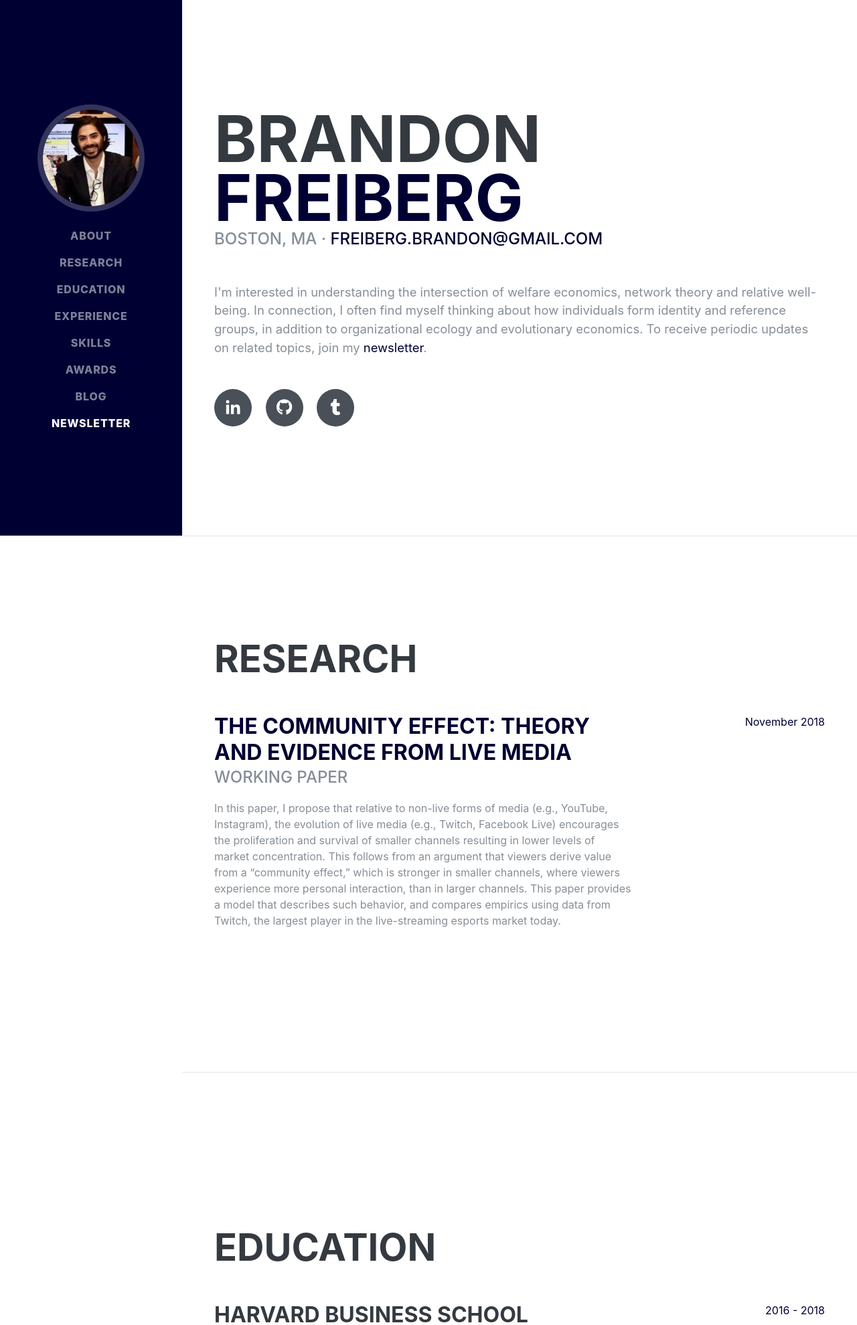
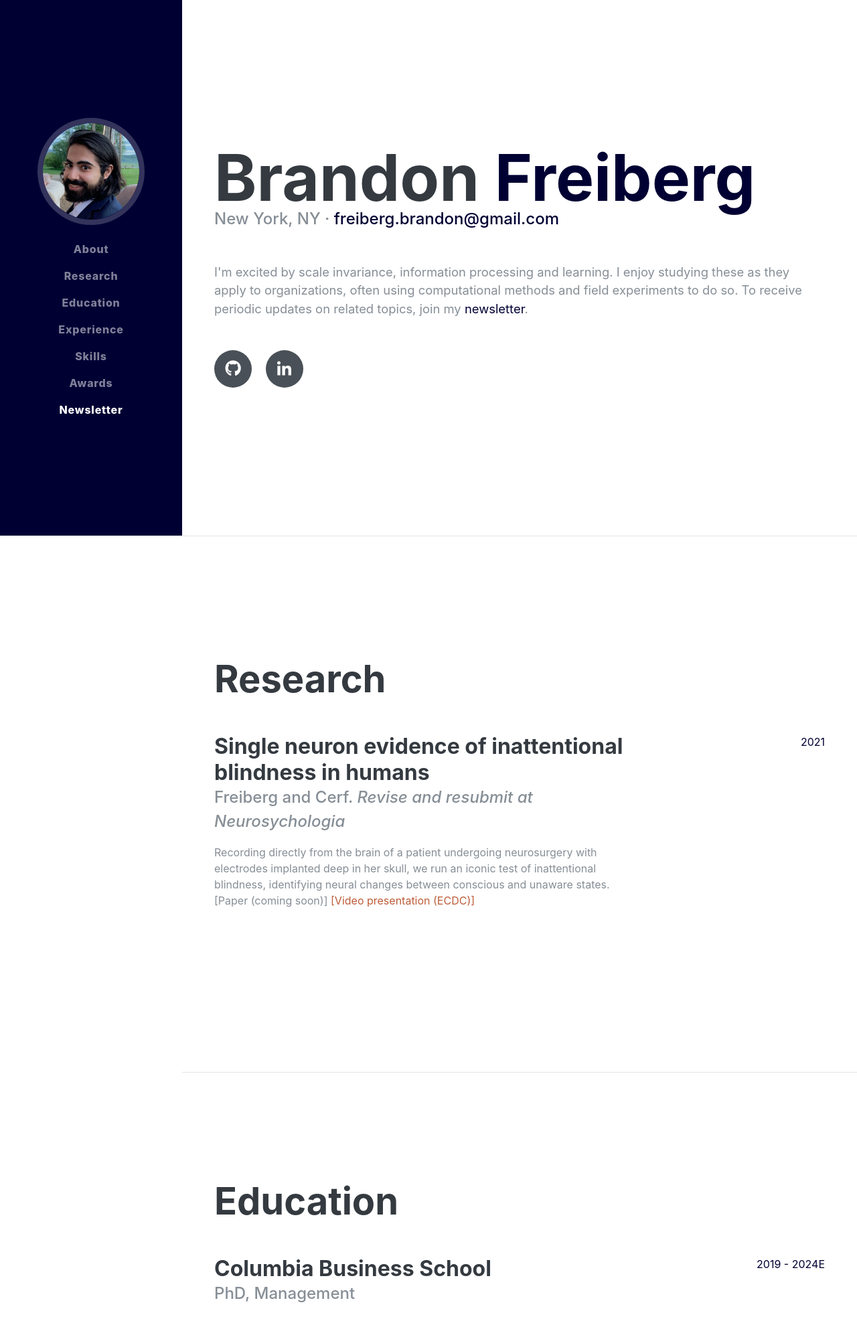
Before and after one commit to bfreiber/personal-website, a Flask app: page / in a window 1280 px wide. Shown: the top 1979 px of the page at 67% size. Run offline with Flask 2, Linux system fonts and the light colour scheme; some libraries are stand-ins or nearby versions; some web fonts are replaced.

Commit message:
simpler design, more research focused

```diff
--- a/app/static/css/resume.css
+++ b/app/static/css/resume.css
@@ -25,7 +25,7 @@ h5,
 h6 {
   font-family: 'Saira Extra Condensed', -apple-system, BlinkMacSystemFont, 'Segoe UI', Roboto, 'Helvetica Neue', Arial, sans-serif, 'Apple Color Emoji', 'Segoe UI Emoji', 'Segoe UI Symbol', 'Noto Color Emoji';
   font-weight: 700;
-  text-transform: uppercase;
+  /*text-transform: uppercase;*/
   color: #343a40;
 }
 
@@ -48,7 +48,7 @@ p.lead {
 }
 
 .subheading {
-  text-transform: uppercase;
+  /*text-transform: uppercase;*/
   font-weight: 500;
   font-family: 'Saira Extra Condensed', -apple-system, BlinkMacSystemFont, 'Segoe UI', Roboto, 'Helvetica Neue', Arial, sans-serif, 'Apple Color Emoji', 'Segoe UI Emoji', 'Segoe UI Symbol', 'Noto Color Emoji';
   font-size: 1.5rem;
@@ -86,7 +86,7 @@ p.lead {
 #sideNav .navbar-nav .nav-item .nav-link {
   font-weight: 800;
   letter-spacing: 0.05rem;
-  text-transform: uppercase;
+  /*text-transform: uppercase;*/
 }
 
 #sideNav .navbar-toggler:focus {
--- a/app/templates/index.html
+++ b/app/templates/index.html
@@ -3,7 +3,7 @@
 
   <head>
 
-  	<!-- Global site tag (gtag.js) - Google Analytics G4 -->
+  <!-- Global site tag (gtag.js) - Google Analytics G4 -->
 	<script async src="https://www.googletagmanager.com/gtag/js?id=G-2CN04CF7NV"></script>
 	<script>
 	  window.dataLayer = window.dataLayer || [];
@@ -38,7 +38,7 @@
     <link href="{{ url_for('static', filename='vendor/fontawesome-free/css/all.min.css') }}" rel="stylesheet">
 
     <!-- Custom styles for this template -->
-    <link href="{{ url_for('static', filename='css/resume.min.css') }}" rel="stylesheet">
+    <link href="{{ url_for('static', filename='css/resume.css') }}" rel="stylesheet">
 
     <style>
       .bg-primary {
@@ -97,7 +97,7 @@
       <a class="navbar-brand js-scroll-trigger" href="#page-top">
         <span class="d-block d-lg-none">Brandon Freiberg</span>
         <span class="d-none d-lg-block">
-          <img class="img-fluid img-profile rounded-circle mx-auto mb-2" src="{{ url_for('static', filename='img/bfphoto.jpeg') }}" alt="">
+          <img class="img-fluid img-profile rounded-circle mx-auto mb-2" src="{{ url_for('static', filename='img/bfphoto2v2.png') }}" alt="">
         </span>
       </a>
       <button class="navbar-toggler" type="button" data-toggle="collapse" data-target="#navbarSupportedContent" aria-controls="navbarSupportedContent" aria-expanded="false" aria-label="Toggle navigation">
@@ -123,9 +123,9 @@
           <li class="nav-item">
             <a class="nav-link js-scroll-trigger" href="#awards">Awards</a>
           </li>
-          <li class="nav-item">
+          <!--<li class="nav-item">
             <a class="nav-link js-scroll-trigger" href="#blog">Blog</a>
-          </li>
+          </li>-->
           <li class="nav-item">
             <a class="nav-link js-scroll-trigger" href="#newsletter">Newsletter</a>
           </li>
@@ -140,20 +140,21 @@
           <h1 class="mb-0">Brandon
             <span class="text-primary">Freiberg</span>
           </h1>
-          <div class="subheading mb-5">Boston, MA · <!--(317) 585-8468 ·-->
+          <div class="subheading mb-5">New York, NY · <!--(317) 585-8468 ·-->
             <a class="text-primary" href="mailto:freiberg.brandon@gmail.com">freiberg.brandon@gmail.com</a>
           </div>
-          <p class="lead mb-5">I'm interested in understanding the intersection of welfare economics, network theory and relative well-being. In connection, I often find myself thinking about how individuals form identity and reference groups, in addition to organizational ecology and evolutionary economics. To receive periodic updates on related topics, join my <a href="#newsletterModal" data-toggle="modal" data-target="#newsletterModal" class="text-primary">newsletter</a>.</p>
+          <p class="lead mb-5">I'm excited by scale invariance, information processing and learning. I enjoy studying these as they apply to organizations, often using computational methods and field experiments to do so. To receive periodic updates on related topics, join my <a href="#newsletterModal" data-toggle="modal" data-target="#newsletterModal" class="text-primary">newsletter</a>.</p>
           <div class="social-icons">
+            <a href="https://github.com/bfreiber/" target="_blank">
+              <i class="fab fa-github"></i>
+            </a>
             <a href="https://www.linkedin.com/in/brandon-freiberg-8362a216" target="_blank">
               <i class="fab fa-linkedin-in"></i>
             </a>
-            <a href="https://github.com/bfreiber/" target="_blank">
-              <i class="fab fa-github"></i>
-            </a>
-            <a href="http://blog.brandonfreiberg.com/" target="_blank">
+
+            <!--<a href="http://blog.brandonfreiberg.com/" target="_blank">
               <i class="fab fa-tumblr"></i>
-            </a>
+            </a>-->
           </div>
         </div>
       </section>
@@ -166,6 +167,17 @@
 
           <div class="resume-item d-flex flex-column flex-md-row mb-5">
             <div class="resume-content mr-auto">
+              <h3 class="mb-0">Single neuron evidence of inattentional blindness in humans</h3>
+              <div class="subheading mb-3">Freiberg and Cerf. <i>Revise and resubmit at Neurosychologia</i></div>
+              <p>Recording directly from the brain of a patient undergoing neurosurgery with electrodes implanted deep in her skull, we run an iconic test of inattentional blindness, identifying neural changes between conscious and unaware states. <a>[Paper (coming soon)]</a> <a href="https://drive.google.com/file/d/17zIuFhnFt_ZldkfjKOLhuHwGj7rZkhEd/view?usp=sharing" target="_blank">[Video presentation (ECDC)]</a></p>
+            </div>
+            <div class="resume-date text-md-right">
+              <span class="text-primary">2021</span>
+            </div>
+          </div>
+
+          <!--<div class="resume-item d-flex flex-column flex-md-row mb-5">
+            <div class="resume-content mr-auto">
               <h3 class="mb-0"><a class="text-primary" href="https://www.dropbox.com/s/yz7i4g6cxxlec8y/The%20Community%20Effect%2011%3A28%3A18.pdf?dl=0" target="_blank">The Community Effect: Theory and Evidence from Live Media</a></h3>
               <div class="subheading mb-3">Working Paper</div>
               <p>In this paper, I propose that relative to non-live forms of media (e.g., YouTube, Instagram), the evolution of live media (e.g., Twitch, Facebook Live) encourages the proliferation and survival of smaller channels resulting in lower levels of market concentration. This follows from an argument that viewers derive value from a “community effect,” which is stronger in smaller channels, where viewers experience more personal interaction, than in larger channels. This paper provides a model that describes such behavior, and compares empirics using data from Twitch, the largest player in the live-streaming esports market today.</p>
@@ -173,7 +185,7 @@
             <div class="resume-date text-md-right">
               <span class="text-primary">November 2018</span>
             </div>
-          </div>
+          </div>-->
 
         </div>
 
@@ -187,8 +199,18 @@
 
           <div class="resume-item d-flex flex-column flex-md-row mb-5">
             <div class="resume-content mr-auto">
+              <h3 class="mb-0">Columbia Business School</h3>
+              <div class="subheading mb-3">PhD, Management</div>
+            </div>
+            <div class="resume-date text-md-right">
+              <span class="text-primary">2019 - 2024E</span>
+            </div>
+          </div>
+
+          <div class="resume-item d-flex flex-column flex-md-row mb-5">
+            <div class="resume-content mr-auto">
               <h3 class="mb-0">Harvard Business School</h3>
-              <div class="subheading mb-3">Master of Business Administration</div>
+              <div class="subheading mb-3">MBA</div>
               <!--<div>Computer Science - Web Development Track</div>
               <p>GPA: 3.23</p>-->
             </div>
@@ -200,7 +222,7 @@
           <div class="resume-item d-flex flex-column flex-md-row">
             <div class="resume-content mr-auto">
               <h3 class="mb-0">Brown University</h3>
-              <div class="subheading mb-3">Bachelor of Arts</div>
+              <div class="subheading mb-3">BA</div>
               <!--<p>GPA: 3.56</p>-->
             </div>
             <div class="resume-date text-md-right">
@@ -221,7 +243,7 @@
             <div class="resume-content mr-auto">
               <h3 class="mb-0">Endorse</h3>
               <div class="subheading mb-3">Co-founder</div>
-              <p><a class="text-primary" href="https://endorse.gg" target="_blank">Endorse</a> is a marketplace that connects advertisers to video game players for product sponsorships.</p>
+              <p><a class="text-primary" href="https://endorse.gg" target="_blank">Endorse</a> is a SaaS provider that uses machine learning to build top of funnel marketing metrics for brands and sponsors that advertise on live streaming platforms (especially in esports).</p>
             </div>
             <div class="resume-date text-md-right">
               <span class="text-primary">2017 - Present</span>
@@ -359,7 +381,7 @@
         </div>
       </section>
 
-      <hr class="m-0">
+      <!--<hr class="m-0">
 
       <section class="resume-section p-3 p-lg-5 d-flex flex-column" id="blog">
         <div class="my-auto">
@@ -367,14 +389,14 @@
           <p>Link <a class="text-primary" href="http://blog.brandonfreiberg.com/" target="_blank">here</a>. Primarily unstructured and adhoc thoughts surrounding research topics, startups, and new ideas.</p>
           <p class="mb-0">All thoughts are my own, and do not represent those of the organizations, networks or individuals to which I'm affiliated.</p>
         </div>
-      </section>
+      </section>-->
 
       <hr class="m-0">
 
       <section class="resume-section p-3 p-lg-5 d-flex flex-column" id="newsletter">
         <div class="my-auto">
           <h2 class="mb-5">Newsletter</h2>
-          <p>Occasionally, I share thoughts on welfare, networks and related topics. Add your email to receive periodic updates.</p>
+          <p>Occasionally, I share thoughts on a range of topics. Add your email to receive periodic updates.</p>
           <!-- Large modal -->
           <button type="button" class="btn btn-dark" data-toggle="modal" data-target="#newsletterModal">Sign Up</button>
         </div>
```
Also changed, not shown: app/static/img/bfphoto2v2.png (added).
